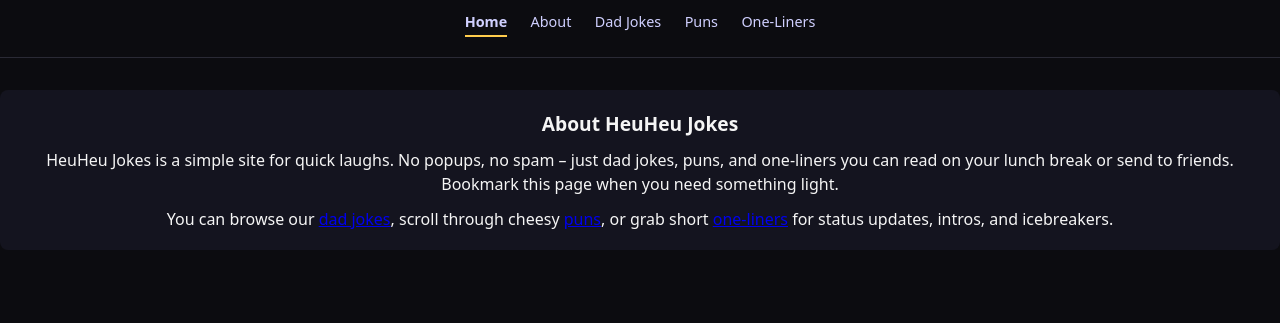
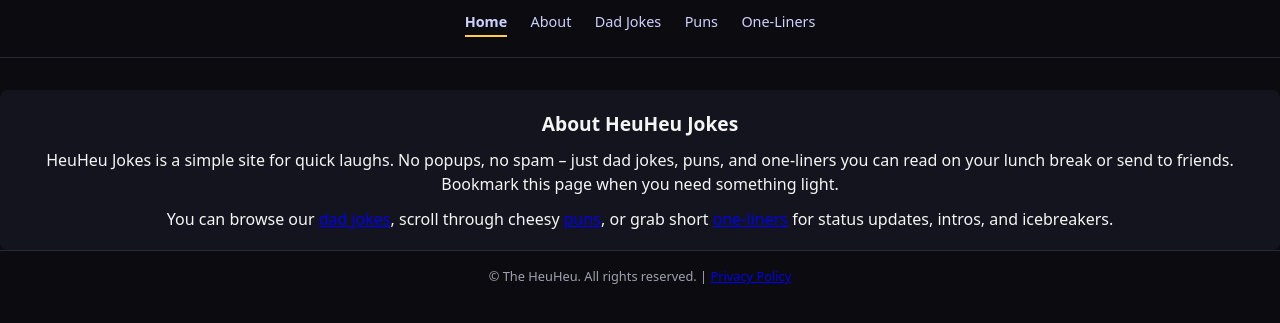
Before and after one commit to Mb2687/TheHeuHeu, a plain HTML site: page about.html in a window 1280 px wide. Shown: the part 103-426 px from the top of the page. Drawn offline with Linux system fonts and the light colour scheme.

Commit message:
added footer to about

```diff
--- a/about.html
+++ b/about.html
@@ -30,5 +30,13 @@
             or grab short <a href="one-liners.html">one-liners</a> for status updates, intros, and icebreakers.
         </p>
     </section>
+
+<footer>
+    <p>&copy; <span id="year"></span> The HeuHeu. All rights reserved.
+    | <a href="/privacy.html">Privacy Policy</a></p>
+
+    <!-- TODO: Insert your AdSense code here once approved -->
+</footer>
+
 </body>
 </html>
```
